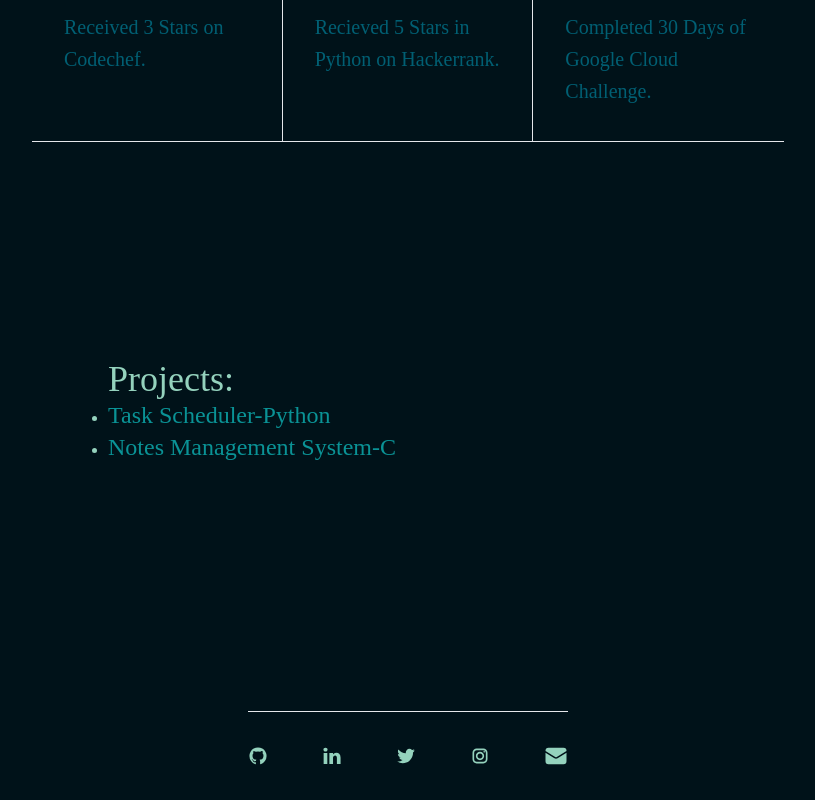
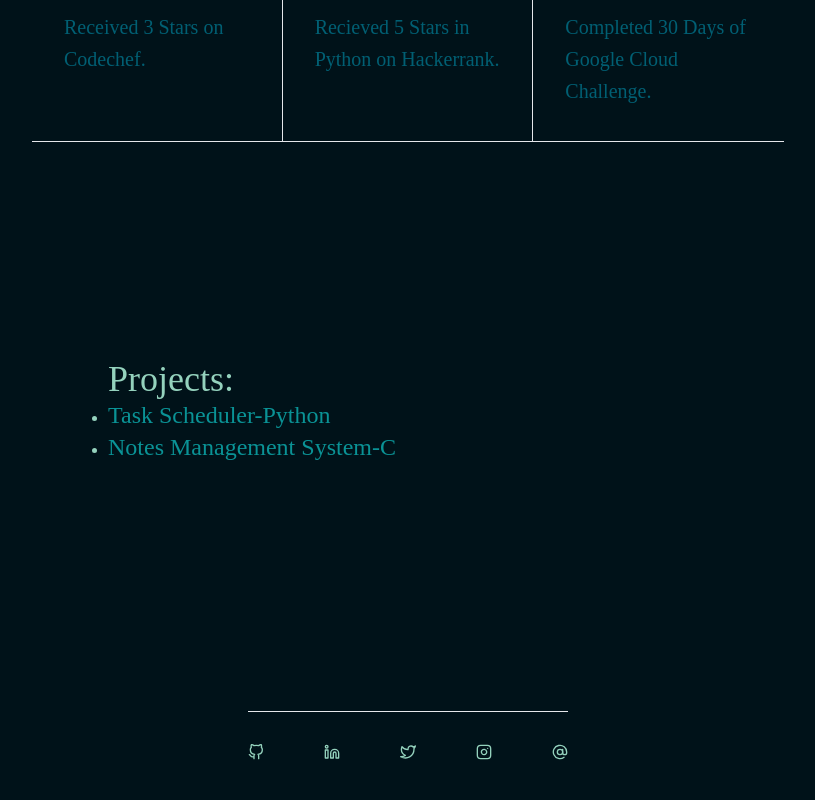
Before and after one commit to Pritesh-0/Portfolio-Website, a React (Create React App) app: page / in a window 1280 px wide. Shown: the part 2704-3504 px from the top of the page, without its empty margins (232-1047 px from the left). Built offline with nearby package versions, Linux system fonts and the light colour scheme.

Commit message:
Changed icons added animations

```diff
--- a/package.json
+++ b/package.json
@@ -8,6 +8,7 @@
     "@testing-library/user-event": "^13.5.0",
     "react": "^18.2.0",
     "react-dom": "^18.2.0",
+    "react-icons": "^4.4.0",
     "react-scripts": "5.0.1",
     "react-typed": "^1.2.0",
     "web-vitals": "^2.1.4"
--- a/src/Contact.jsx
+++ b/src/Contact.jsx
@@ -1,40 +1,25 @@
 import React from 'react'
+import { FiGithub, FiInstagram, FiTwitter, FiLinkedin, FiAtSign} from 'react-icons/fi';
 
 const Contact = () => {
   return (
     <footer class="bg-[#001219] dark:bg-gray-800 pt-4 pb-8 xl:pt-8">
         <div class="pt-8 flex border-t border-gray-200 max-w-xs mx-auto items-center justify-between">
-            <a href="https://github.com/Pritesh-0" target="_blank" rel="noopener noreferrer">
-                <svg xmlns="http://www.w3.org/2000/svg" width="20" height="20" fill="#94d2bd" class="text-xl hover:text-[#e9d8a6] dark:hover:text-white transition-colors duration-200" viewBox="0 0 1792 1792">
-                    <path d="M896 128q209 0 385.5 103t279.5 279.5 103 385.5q0 251-146.5 451.5t-378.5 277.5q-27 5-40-7t-13-30q0-3 .5-76.5t.5-134.5q0-97-52-142 57-6 102.5-18t94-39 81-66.5 53-105 20.5-150.5q0-119-79-206 37-91-8-204-28-9-81 11t-92 44l-38 24q-93-26-192-26t-192 26q-16-11-42.5-27t-83.5-38.5-85-13.5q-45 113-8 204-79 87-79 206 0 85 20.5 150t52.5 105 80.5 67 94 39 102.5 18q-39 36-49 103-21 10-45 15t-57 5-65.5-21.5-55.5-62.5q-19-32-48.5-52t-49.5-24l-20-3q-21 0-29 4.5t-5 11.5 9 14 13 12l7 5q22 10 43.5 38t31.5 51l10 23q13 38 44 61.5t67 30 69.5 7 55.5-3.5l23-4q0 38 .5 88.5t.5 54.5q0 18-13 30t-40 7q-232-77-378.5-277.5t-146.5-451.5q0-209 103-385.5t279.5-279.5 385.5-103zm-477 1103q3-7-7-12-10-3-13 2-3 7 7 12 9 6 13-2zm31 34q7-5-2-16-10-9-16-3-7 5 2 16 10 10 16 3zm30 45q9-7 0-19-8-13-17-6-9 5 0 18t17 7zm42 42q8-8-4-19-12-12-20-3-9 8 4 19 12 12 20 3zm57 25q3-11-13-16-15-4-19 7t13 15q15 6 19-6zm63 5q0-13-17-11-16 0-16 11 0 13 17 11 16 0 16-11zm58-10q-2-11-18-9-16 3-14 15t18 8 14-14z">
-                    </path>
-                </svg>
-            </a>
-            <a href="https://www.linkedin.com/in/pritesh-a0/" target="_blank" rel="noopener noreferrer">
-                <svg width="20" height="20" fill="#94d2bd" class="text-xl hover:text-[#e9d8a6] dark:hover:text-white transition-colors duration-200" viewBox="0 0 1792 1792" xmlns="http://www.w3.org/2000/svg">
-                    <path d="M477 625v991h-330v-991h330zm21-306q1 73-50.5 122t-135.5 49h-2q-82 0-132-49t-50-122q0-74 51.5-122.5t134.5-48.5 133 48.5 51 122.5zm1166 729v568h-329v-530q0-105-40.5-164.5t-126.5-59.5q-63 0-105.5 34.5t-63.5 85.5q-11 30-11 81v553h-329q2-399 2-647t-1-296l-1-48h329v144h-2q20-32 41-56t56.5-52 87-43.5 114.5-15.5q171 0 275 113.5t104 332.5z">
-                    </path>
-                </svg>
-            </a>
-            <a href="https://twitter.com/Pritesh_A0" target="_blank" rel="noopener noreferrer">
-                <svg width="20" height="20" fill="#94d2bd" class="text-xl hover:text-[#e9d8a6] dark:hover:text-white transition-colors duration-200" viewBox="0 0 1792 1792" xmlns="http://www.w3.org/2000/svg">
-                    <path d="M1684 408q-67 98-162 167 1 14 1 42 0 130-38 259.5t-115.5 248.5-184.5 210.5-258 146-323 54.5q-271 0-496-145 35 4 78 4 225 0 401-138-105-2-188-64.5t-114-159.5q33 5 61 5 43 0 85-11-112-23-185.5-111.5t-73.5-205.5v-4q68 38 146 41-66-44-105-115t-39-154q0-88 44-163 121 149 294.5 238.5t371.5 99.5q-8-38-8-74 0-134 94.5-228.5t228.5-94.5q140 0 236 102 109-21 205-78-37 115-142 178 93-10 186-50z">
-                    </path>
-                </svg>
-            </a>
-            <a href="https://www.instagram.com/pritesh_a0/" target="_blank" rel="noopener noreferrer">
-                <svg width="20" height="20" fill="#94d2bd" class="text-xl hover:text-[#e9d8a6] dark:hover:text-white transition-colors duration-200" viewBox="0 0 24 24" xmlns="http://www.w3.org/2000/svg">
-                    <path d="M 8 3 C 5.243 3 3 5.243 3 8 L 3 16 C 3 18.757 5.243 21 8 21 L 16 21 C 18.757 21 21 18.757 21 16 L 21 8 C 21 5.243 18.757 3 16 3 L 8 3 z M 8 5 L 16 5 C 17.654 5 19 6.346 19 8 L 19 16 C 19 17.654 17.654 19 16 19 L 8 19 C 6.346 19 5 17.654 5 16 L 5 8 C 5 6.346 6.346 5 8 5 z M 17 6 A 1 1 0 0 0 16 7 A 1 1 0 0 0 17 8 A 1 1 0 0 0 18 7 A 1 1 0 0 0 17 6 z M 12 7 C 9.243 7 7 9.243 7 12 C 7 14.757 9.243 17 12 17 C 14.757 17 17 14.757 17 12 C 17 9.243 14.757 7 12 7 z M 12 9 C 13.654 9 15 10.346 15 12 C 15 13.654 13.654 15 12 15 C 10.346 15 9 13.654 9 12 C 9 10.346 10.346 9 12 9 z">
-                    </path>
-                </svg>
-            </a>
-            <a href='mailto:priteshagrawal0@gmail.com'>
-            <svg xmlns="http://www.w3.org/2000/svg" viewBox="0 0 24 24" fill="#94d2bd" class="w-6 h-6">
-  <path d="M1.5 8.67v8.58a3 3 0 003 3h15a3 3 0 003-3V8.67l-8.928 5.493a3 3 0 01-3.144 0L1.5 8.67z" />
-  <path d="M22.5 6.908V6.75a3 3 0 00-3-3h-15a3 3 0 00-3 3v.158l9.714 5.978a1.5 1.5 0 001.572 0L22.5 6.908z" />
-</svg>
-
-            </a>
+            <button class='hover:text-[#e9d8a6] text-[#94d2bd] transition ease-in-out delay-150 hover:-translate-y-1 hover:scale-110 duration-300'>
+            <a  href="https://github.com/Pritesh-0" target="_blank" rel="noopener noreferrer"><FiGithub /></a>
+            </button>
+            <button class='hover:text-[#e9d8a6] text-[#94d2bd] transition ease-in-out delay-150 hover:-translate-y-1 hover:scale-110 duration-300 '>
+                <a  href="https://www.linkedin.com/in/pritesh-a0/" type="a" target="_blank" rel="noopener noreferrer"><FiLinkedin/></a>
+            </button>
+            <button class='hover:text-[#e9d8a6] text-[#94d2bd] transition ease-in-out delay-150 hover:-translate-y-1 hover:scale-110 duration-300 '>
+                <a href="https://twitter.com/Pritesh_A0" target="_blank" rel="noopener noreferrer"><FiTwitter/></a>
+            </button>
+            <button class='hover:text-[#e9d8a6] text-[#94d2bd] transition ease-in-out delay-150 hover:-translate-y-1 hover:scale-110 duration-300 '>
+                <a href="https://www.instagram.com/pritesh_a0/" target="_blank" rel="noopener noreferrer"><FiInstagram/></a>
+            </button>
+            <button class='hover:text-[#e9d8a6] text-[#94d2bd] transition ease-in-out delay-150 hover:-translate-y-1 hover:scale-110 duration-300 '>
+                <a href='mailto:priteshagrawal0@gmail.com'><FiAtSign/></a>
+            </button>
         </div>
 
 </footer>
```
Also changed, not shown: 1 other file (tests, documents, lock files or other folders).
